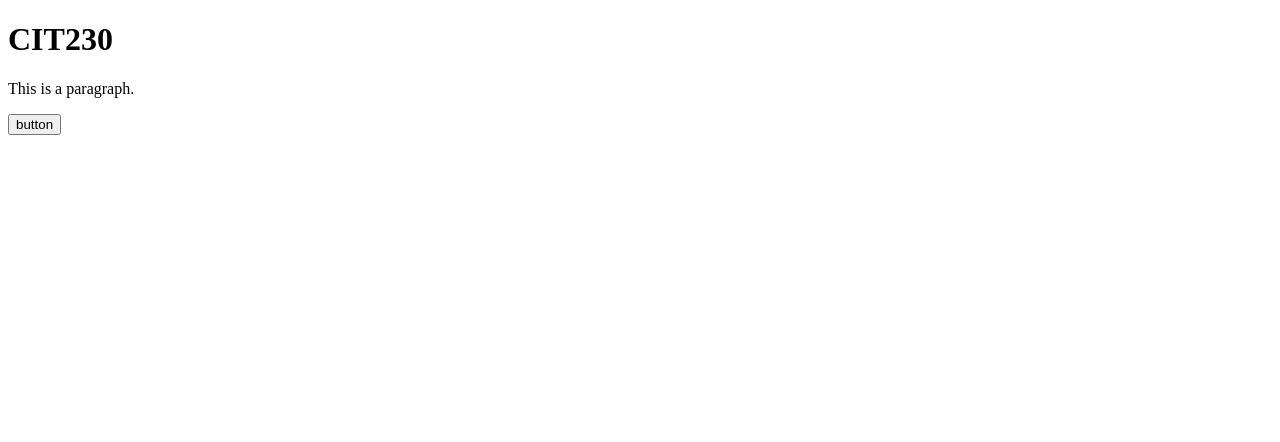
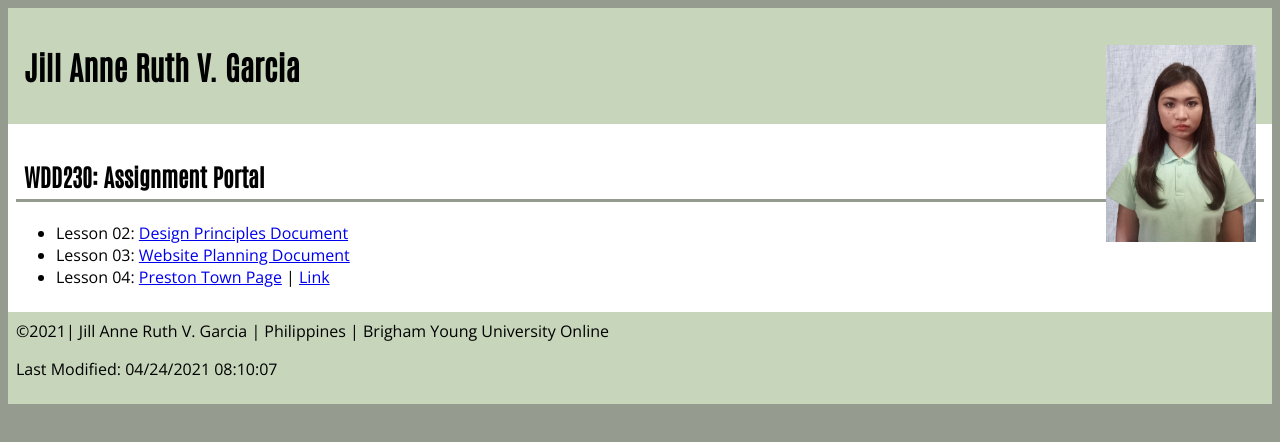
Before and after one commit to iamjvgarcia/iamjvgarcia.github.io, a plain HTML site: page index.html in a window 1280 px wide. Drawn offline with nearby package versions, Linux system fonts and the light colour scheme.

Commit message:
home page

```diff
--- /dev/null
+++ b/css/styles.css
@@ -0,0 +1,36 @@
+body {
+    font-size: 16px;
+    font-family: 'Open Sans', sans-serif;
+    background-color: #959B8F;
+}
+
+header, main, footer {
+    max-width: 960pt;
+    margin:0 auto;
+}
+
+header, footer {
+    padding: 0.5rem;
+    background-color: #C7D5BB;
+}
+
+main {
+    padding: 0.5rem;
+    background-color: #ffffff;
+}
+
+header img {
+    float: right;
+    width: 150px;
+    height: auto;
+}
+
+h1, h2 {
+    font-family: 'Antonio', sans-serif;
+    padding: 0.5rem;
+}
+
+h2 {
+    border-bottom: #959B8F solid 3px;
+
+}
--- a/index.html
+++ b/index.html
@@ -1,14 +1,37 @@
 <!DOCTYPE html>
 <html lang="en">
-    <head>
-        <meta charset= utf-8>
-        <title>Page Title</title>
-    </head>
-    <body>
-        <h1> CIT230 </h1>
-        <p> This is a paragraph. </p>
-        <button type="button">button</button>
-        <div id="output"></div>
 
-    </body>
+<head>
+    <meta charset="utf-8">
+    <meta name="viewport" content="width=device-width, initial-scale=1">
+    <meta name="description"
+        content="Assignment portal for Jill Garcia in WDD 230: Web Frontend Development at Brigham Young University - Idaho">
+    <title>Home</title>
+    <link rel="stylesheet" href="css/styles.css">
+    <link rel="preconnect" href="https://fonts.gstatic.com">
+    <link href="https://fonts.googleapis.com/css2?family=Antonio&family=Open+Sans&display=swap" rel="stylesheet">
+</head>
+
+<body>
+    <header>
+        <h1>
+            Jill Anne Ruth V. Garcia<img src="images/me.jpg" alt="A photo of me.">
+        </h1>
+
+    </header>
+    <main>
+        <h2> WDD230: Assignment Portal </h2>
+        <ul>
+            <li>Lesson 02: <a href="#">Design Principles Document</a> </li>
+            <li>Lesson 03: <a href="#">Website Planning Document</a></li>
+            <li>Lesson 04: <a href="#">Preston Town Page</a> | <a href="#">Link</a></li>
+        </ul>
+    </main>
+    <footer>
+        &copy;<span id="currentyear"></span>| Jill Anne Ruth V. Garcia | Philippines | Brigham Young University Online
+        <p>Last Modified: <span id="lastmod"></span></p>
+    </footer>
+
+</body>
+<script src="javascript/index.js"></script>
 </html>
--- /dev/null
+++ b/javascript/index.js
@@ -0,0 +1,2 @@
+document.querySelector('#currentyear').textContent = new Date().getFullYear();;
+document.querySelector('#lastmod').textContent = document.lastModified;
```
Also changed, not shown: images/me.jpg (added).
